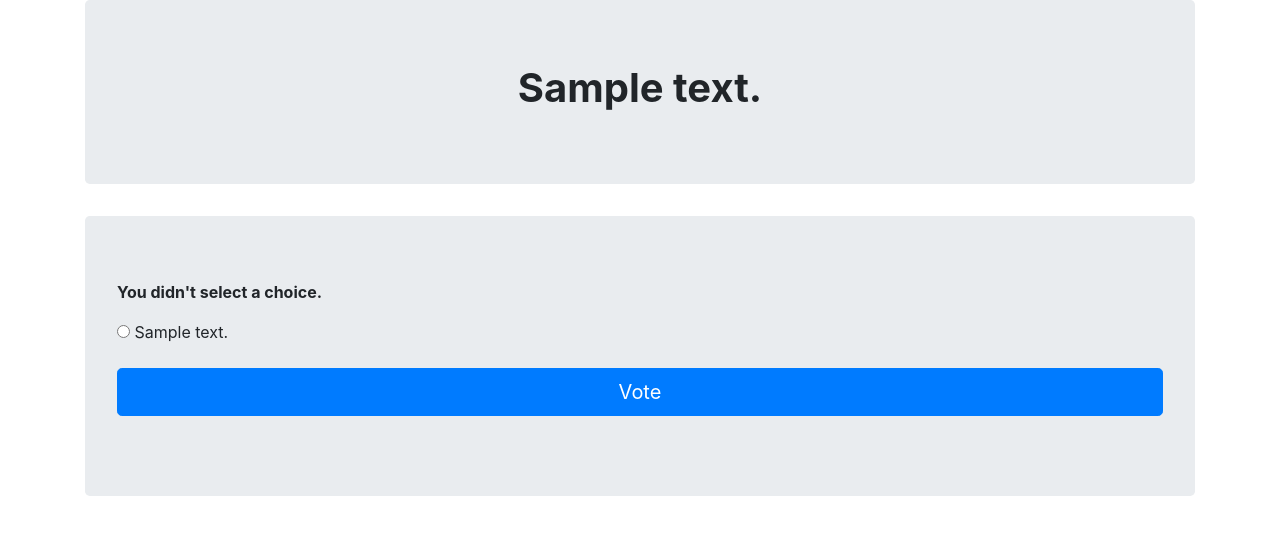
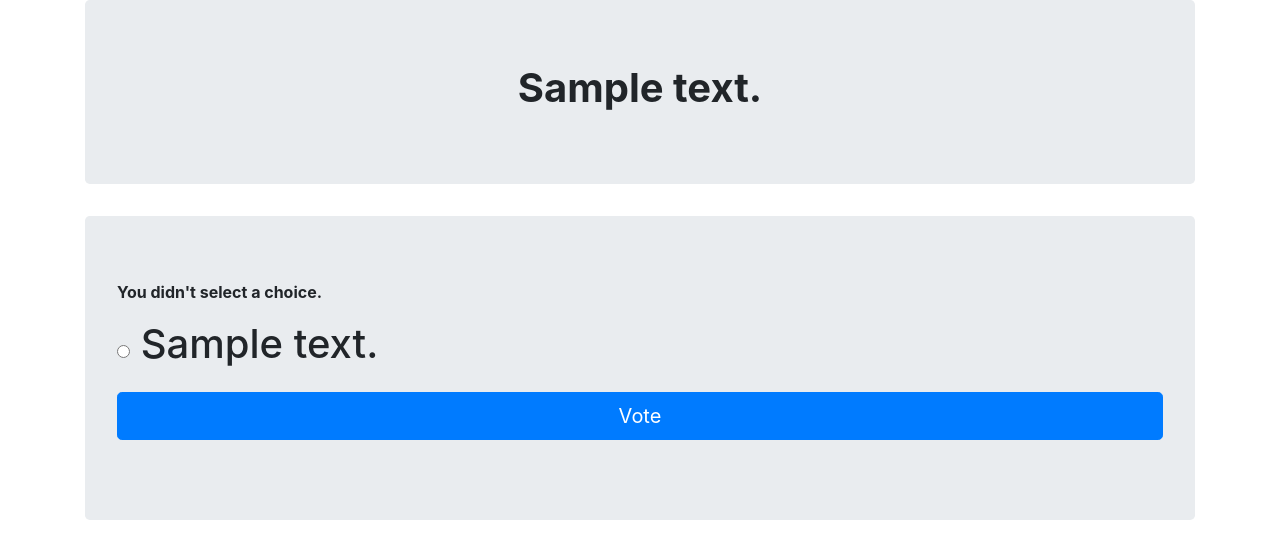
Before and after one commit to OkayJosh/django-polls, a Django app: page /polls/1/vote/ in a window 1280 px wide. Shown: the top 559 px of the page. Run offline with Django 3.2, Linux system fonts and the light colour scheme; tables that the repository leaves empty hold one stand-in row (values such as "Sample post"); some libraries are stand-ins or nearby versions.

Commit message:
modified

```diff
--- a/polls/templates/polls/detail.html
+++ b/polls/templates/polls/detail.html
@@ -19,8 +19,10 @@
                                 {% csrf_token %}
                                 {% for choice in question.choice_set.all %}
                                 <div class="radio">
-                                    <input type="radio" name="choice" class="" id="choice {{ forloop.counter }}" value="{{ choice.id }}" />
-                                    <label for="choice{{ forloop.counter }}" class="">{{ choice.choice_text}}</label><br/>
+                                    <h1>
+                                            <input type="radio" name="choice" class="" id="choice {{ forloop.counter }}" value="{{ choice.id }}" />
+                                            <label for="choice{{ forloop.counter }}" class="">{{ choice.choice_text}}</label><br/>
+                                    </h1>
                                 </div>
                                 {% endfor %}
                             </div>
```
